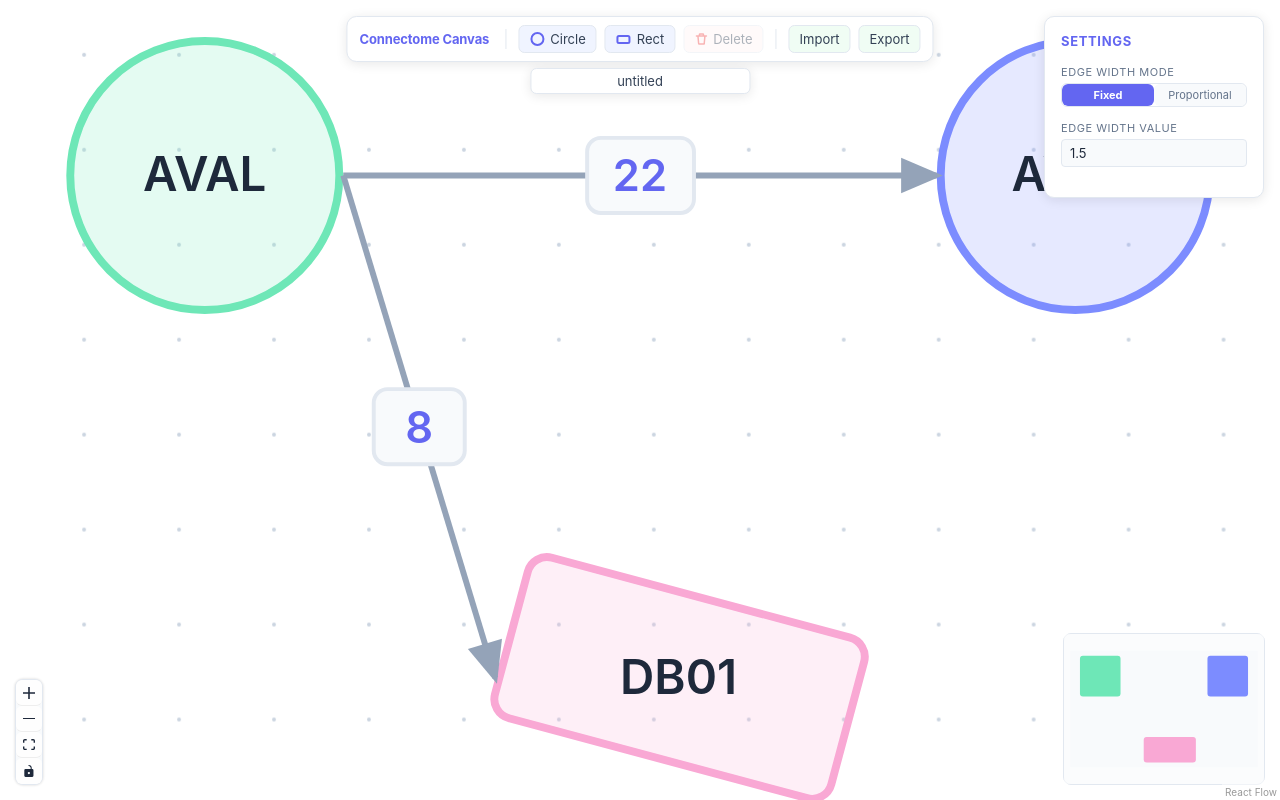
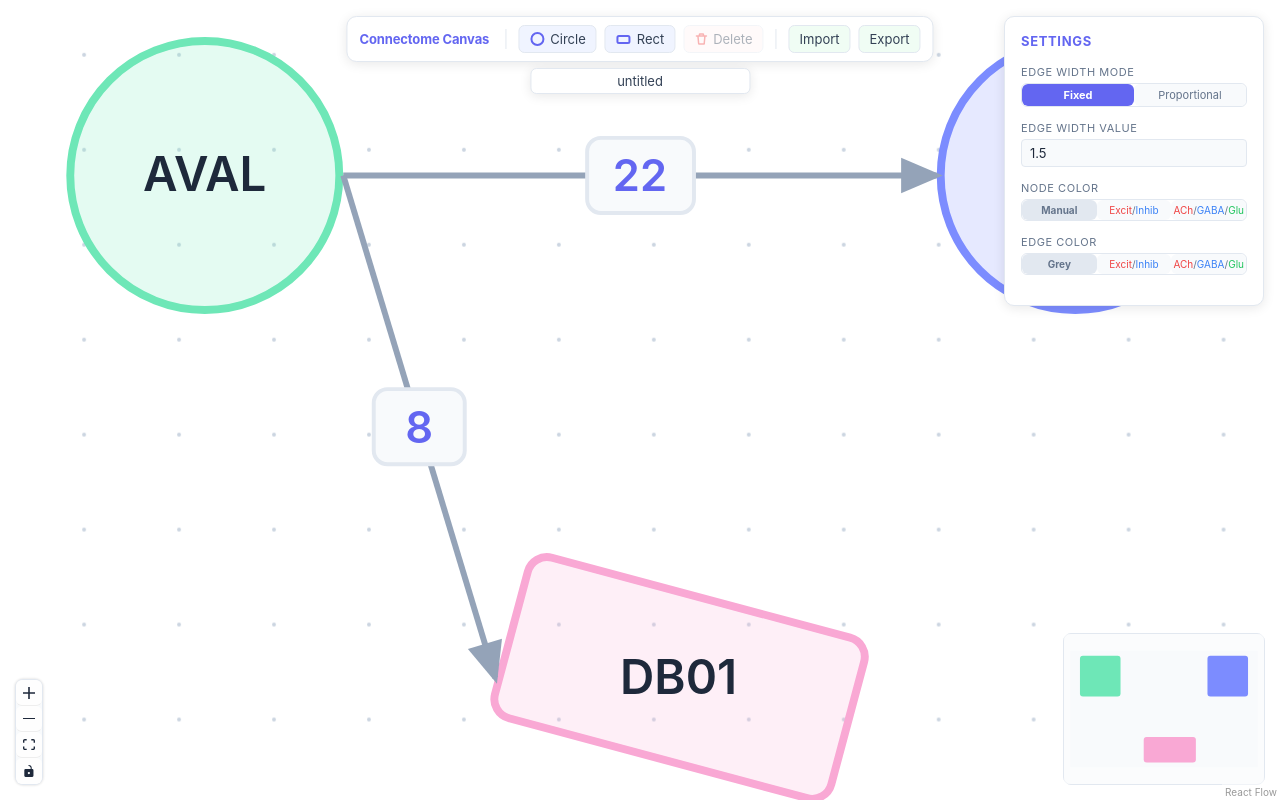
Before and after one commit to jasper-tms/connectome-canvas, a React (Vite) app: page / in a window 1280 px wide. Built offline with nearby package versions, Linux system fonts and the light colour scheme.

Commit message:
Add neurotransmitter property & option to color by NT or excit/inhib

```diff
--- a/src/App.tsx
+++ b/src/App.tsx
@@ -23,7 +23,8 @@ import ConnectionLine, { lastConnectionEndPos } from './components/ConnectionLin
 import Toolbar from './components/Toolbar';
 import PropertiesPanel from './components/PropertiesPanel';
 import ImportModal from './components/ImportModal';
-import type { NeuronNodeData, SynapseEdgeData, ControlPoint, GlobalSettings } from './types';
+import type { NeuronNodeData, SynapseEdgeData, ControlPoint, GlobalSettings, Neurotransmitter } from './types';
+import { ntColor } from './types';
 import {
   serializeCanvas,
   deserializeCanvas,
@@ -51,19 +52,19 @@ const INITIAL_NODES: Node[] = [
     id: nextId(),
     type: 'neuron',
     position: { x: 200, y: 200 },
-    data: { label: 'AVAL', color: '#6ee7b7', shape: 'circle', rotation: 0 } satisfies NeuronNodeData,
+    data: { label: 'AVAL', color: '#6ee7b7', shape: 'circle', neurotransmitter: 'Other', rotation: 0 } satisfies NeuronNodeData,
   },
   {
     id: nextId(),
     type: 'neuron',
     position: { x: 420, y: 200 },
-    data: { label: 'AVAR', color: '#7c8cff', shape: 'circle', rotation: 0 } satisfies NeuronNodeData,
+    data: { label: 'AVAR', color: '#7c8cff', shape: 'circle', neurotransmitter: 'Other', rotation: 0 } satisfies NeuronNodeData,
   },
   {
     id: nextId(),
     type: 'neuron',
     position: { x: 310, y: 340 },
-    data: { label: 'DB01', color: '#f9a8d4', shape: 'rectangle', rotation: 15 } satisfies NeuronNodeData,
+    data: { label: 'DB01', color: '#f9a8d4', shape: 'rectangle', neurotransmitter: 'Other', rotation: 15 } satisfies NeuronNodeData,
   },
 ];
 
@@ -96,6 +97,8 @@ export default function App() {
   const [globalSettings, setGlobalSettings] = useState<GlobalSettings>({
     edgeWidthMode: 'fixed',
     fixedEdgeWidth: 1.5,
+    nodeColorMode: 'manual',
+    edgeColorMode: 'grey',
   });
   const reactFlowWrapper = useRef<HTMLDivElement>(null);
 
@@ -107,11 +110,12 @@ export default function App() {
   const interactiveNodes = useMemo(
     () => nodes.map((n) => {
       const locked = !!(n.data as NeuronNodeData).locked;
+      const withSettings = { ...n, data: { ...n.data, globalSettings } };
       return locked
-        ? { ...n, selectable: false, draggable: false, connectable: false }
-        : n;
+        ? { ...withSettings, selectable: false, draggable: false, connectable: false }
+        : withSettings;
     }),
-    [nodes],
+    [nodes, globalSettings],
   );
 
   const lockedNodes = useMemo(
@@ -160,11 +164,15 @@ export default function App() {
   // Inject the callbacks into every edge's data
   const enrichedEdges = useMemo(
     () =>
-      edges.map((e) => ({
-        ...e,
-        data: { ...e.data, onControlPointsChange, onLabelPositionChange, onAngleChange, globalSettings },
-      })),
-    [edges, onControlPointsChange, onLabelPositionChange, onAngleChange, globalSettings],
+      edges.map((e) => {
+        const srcNode = nodes.find((n) => n.id === e.source);
+        const sourceNeurotransmitter: Neurotransmitter = (srcNode?.data as NeuronNodeData)?.neurotransmitter ?? 'Other';
+        return {
+          ...e,
+          data: { ...e.data, onControlPointsChange, onLabelPositionChange, onAngleChange, globalSettings, sourceNeurotransmitter },
+        };
+      }),
+    [edges, nodes, onControlPointsChange, onLabelPositionChange, onAngleChange, globalSettings],
   );
 
   const onSelectionChange = useCallback(({ nodes: sNodes, edges: sEdges }: { nodes: Node[]; edges: Edge[] }) => {
@@ -232,7 +240,7 @@ export default function App() {
       id,
       type: 'neuron',
       position: { x: 200 + Math.random() * 200, y: 200 + Math.random() * 200 },
-      data: { label: `N${id}`, color, shape, rotation: 0 } satisfies NeuronNodeData,
+      data: { label: `N${id}`, color, shape, neurotransmitter: 'Other', rotation: 0 } satisfies NeuronNodeData,
     };
     setNodes((nds) => [...nds, node]);
   }
@@ -365,7 +373,11 @@ export default function App() {
               border: '1px solid #e2e8f0',
               borderRadius: 8,
             }}
-            nodeColor={(n) => ((n.data as NeuronNodeData).color ?? '#94a3b8')}
+            nodeColor={(n) => {
+              const d = n.data as NeuronNodeData;
+              if (globalSettings.nodeColorMode === 'manual') return d.color ?? '#94a3b8';
+              return ntColor(d.neurotransmitter ?? 'Other', globalSettings.nodeColorMode);
+            }}
             maskColor="#ffffff80"
           />
         </ReactFlow>
--- a/src/components/PropertiesPanel.tsx
+++ b/src/components/PropertiesPanel.tsx
@@ -1,5 +1,5 @@
 import type { Node, Edge } from '@xyflow/react';
-import type { NeuronNodeData, SynapseEdgeData, GlobalSettings } from '../types';
+import type { NeuronNodeData, SynapseEdgeData, GlobalSettings, Neurotransmitter, NodeColorMode, EdgeColorMode } from '../types';
 
 interface Props {
   selectedNode: Node | null;
@@ -55,6 +55,22 @@ export default function PropertiesPanel({ selectedNode, selectedEdge, onUpdateNo
             />
           </Field>
         )}
+
+        <Field label="Node Color">
+          <ColorModeButtons
+            modes={COLOR_MODE_OPTIONS}
+            active={globalSettings.nodeColorMode}
+            onChange={(mode) => onUpdateGlobalSettings({ ...globalSettings, nodeColorMode: mode as NodeColorMode })}
+          />
+        </Field>
+
+        <Field label="Edge Color">
+          <ColorModeButtons
+            modes={EDGE_COLOR_MODE_OPTIONS}
+            active={globalSettings.edgeColorMode}
+            onChange={(mode) => onUpdateGlobalSettings({ ...globalSettings, edgeColorMode: mode as EdgeColorMode })}
+          />
+        </Field>
 
         {lockedNodes.length > 0 && (
           <>
@@ -113,6 +129,26 @@ export default function PropertiesPanel({ selectedNode, selectedEdge, onUpdateNo
             value={d.fontSize ?? 12}
             onChange={(e) => onUpdateNode(selectedNode.id, { fontSize: Math.min(48, Math.max(8, Number(e.target.value))) })}
           />
+        </Field>
+
+        <Field label="Neurotransmitter">
+          <select
+            value={d.neurotransmitter ?? 'Other'}
+            onChange={(e) => onUpdateNode(selectedNode.id, { neurotransmitter: e.target.value as Neurotransmitter })}
+            style={{
+              width: '100%',
+              padding: '4px 6px',
+              fontSize: 12,
+              borderRadius: 6,
+              border: '1px solid #e2e8f0',
+              background: '#f8fafc',
+              color: '#334155',
+            }}
+          >
+            {(['ACh', 'GABA', 'Glut', 'Other'] as const).map((nt) => (
+              <option key={nt} value={nt}>{nt}</option>
+            ))}
+          </select>
         </Field>
 
         <Field label="Color">
@@ -323,7 +359,7 @@ function Field({ label, children }: { label: string; children: React.ReactNode }
 }
 
 const panelStyle: React.CSSProperties = {
-  width: 220,
+  width: 260,
   position: 'absolute',
   top: 16,
   right: 16,
@@ -343,6 +379,48 @@ const headingStyle: React.CSSProperties = {
   textTransform: 'uppercase',
   letterSpacing: '0.05em',
 };
+
+function colorModeLabel(mode: string): React.ReactNode {
+  switch (mode) {
+    case 'excit/inhib':
+      return <><span style={{ color: '#ef4444' }}>Excit</span>/<span style={{ color: '#3b82f6' }}>Inhib</span></>;
+    case 'neurotransmitter':
+      return <><span style={{ color: '#ef4444' }}>ACh</span>/<span style={{ color: '#3b82f6' }}>GABA</span>/<span style={{ color: '#22c55e' }}>Glu</span></>;
+    default:
+      return mode.charAt(0).toUpperCase() + mode.slice(1);
+  }
+}
+
+const COLOR_MODE_OPTIONS = ['manual', 'excit/inhib', 'neurotransmitter'] as const;
+const EDGE_COLOR_MODE_OPTIONS = ['grey', 'excit/inhib', 'neurotransmitter'] as const;
+
+function ColorModeButtons({ modes, active, onChange }: { modes: readonly string[]; active: string; onChange: (mode: string) => void }) {
+  return (
+    <div style={{ display: 'flex', gap: 0, borderRadius: 6, overflow: 'hidden', border: '1px solid #e2e8f0' }}>
+      {modes.map((mode) => {
+        const isActive = active === mode;
+        return (
+          <button
+            key={mode}
+            onClick={() => onChange(mode)}
+            style={{
+              flex: 1,
+              padding: '4px 0',
+              fontSize: 10,
+              fontWeight: isActive ? 700 : 400,
+              background: isActive ? '#e2e8f0' : '#f8fafc',
+              color: '#64748b',
+              border: 'none',
+              cursor: 'pointer',
+            }}
+          >
+            {colorModeLabel(mode)}
+          </button>
+        );
+      })}
+    </div>
+  );
+}
 
 function LockedNodesList({ lockedNodes, onUnlockNode }: { lockedNodes: Node[]; onUnlockNode: (id: string) => void }) {
   return (
--- a/src/edges/SynapseEdge.tsx
+++ b/src/edges/SynapseEdge.tsx
@@ -1,6 +1,7 @@
 import { useCallback, useEffect, useRef, useState } from 'react';
 import { EdgeLabelRenderer, EdgeProps, useNodes, useReactFlow, useStore } from '@xyflow/react';
-import type { SynapseEdgeData, ControlPoint, GlobalSettings } from '../types';
+import type { SynapseEdgeData, ControlPoint, GlobalSettings, Neurotransmitter } from '../types';
+import { ntColor } from '../types';
 import { catmullRomToSvgPath, pointOnSpline, findNearestSegment, buildArcLengthTable, arcLengthToT, type Point } from '../utils/catmullRom';
 import { borderPoint, angleToNode } from '../utils/geometry';
 
@@ -38,7 +39,7 @@ export default function SynapseEdge({
   data,
   selected,
 }: EdgeProps) {
-  const edgeData = data as (SynapseEdgeData & { globalSettings?: GlobalSettings }) | undefined;
+  const edgeData = data as (SynapseEdgeData & { globalSettings?: GlobalSettings; sourceNeurotransmitter?: Neurotransmitter }) | undefined;
   const controlPoints = edgeData?.controlPoints ?? [];
   const synapseCount = edgeData?.synapseCount ?? 0;
   const gs = edgeData?.globalSettings;
@@ -46,6 +47,11 @@ export default function SynapseEdge({
     ? Math.max(0.5, Math.min(12, synapseCount * 0.15))
     : (gs?.fixedEdgeWidth ?? 1.5);
   const edgeWidthSelected = edgeWidth + 1;
+  const edgeColorMode = gs?.edgeColorMode ?? 'grey';
+  const sourceNt = edgeData?.sourceNeurotransmitter ?? 'Other';
+  const baseEdgeColor = edgeColorMode === 'grey'
+    ? '#94a3b8'
+    : ntColor(sourceNt, edgeColorMode);
   const onControlPointsChange = edgeData?.onControlPointsChange;
   const onAngleChange = edgeData?.onAngleChange;
 
@@ -141,7 +147,7 @@ export default function SynapseEdge({
   })();
   const arrowAngle = Math.atan2(targetY - arrowBasePoint.y, targetX - arrowBasePoint.x);
   const arrowHalf = Math.max(4.5, activeWidth * 1.5);
-  const arrowColor = selected ? '#6366f1' : '#94a3b8';
+  const arrowColor = selected ? '#6366f1' : baseEdgeColor;
   const baseCX = targetX - arrowLen * Math.cos(arrowAngle);
   const baseCY = targetY - arrowLen * Math.sin(arrowAngle);
 
@@ -305,7 +311,7 @@ export default function SynapseEdge({
       <path
         d={pathD}
         fill="none"
-        stroke={selected ? '#6366f1' : '#94a3b8'}
+        stroke={selected ? '#6366f1' : baseEdgeColor}
         strokeWidth={activeWidth}
         style={{ pointerEvents: 'none' }}
       />
--- a/src/nodes/NeuronNode.tsx
+++ b/src/nodes/NeuronNode.tsx
@@ -1,5 +1,6 @@
 import { Handle, Position, NodeProps, useConnection, useEdges } from '@xyflow/react';
-import type { NeuronNodeData } from '../types';
+import type { NeuronNodeData, GlobalSettings } from '../types';
+import { ntColor } from '../types';
 
 /**
  * Module-level map that stores the most recent connection-start angle (in degrees)
@@ -13,8 +14,12 @@ export const pendingAngles = new Map<string, number>();
 const BORDER_ZONE = 4;
 
 export default function NeuronNode({ id, data, selected }: NodeProps) {
-  const nodeData = data as NeuronNodeData;
-  const { label, color, shape, rotation, locked, fontSize } = nodeData;
+  const nodeData = data as NeuronNodeData & { globalSettings?: GlobalSettings };
+  const { label, color: manualColor, shape, rotation, locked, fontSize, neurotransmitter, globalSettings: gs } = nodeData;
+  const nodeColorMode = gs?.nodeColorMode ?? 'manual';
+  const color = nodeColorMode === 'manual'
+    ? manualColor
+    : ntColor(neurotransmitter ?? 'Other', nodeColorMode);
   const connection = useConnection();
   const isConnecting = connection.inProgress;
   const edges = useEdges();
--- a/src/types.ts
+++ b/src/types.ts
@@ -1,4 +1,19 @@
 export type NeuronShape = 'circle' | 'rectangle' | 'arrow';
+export type Neurotransmitter = 'ACh' | 'GABA' | 'Glut' | 'Other';
+export type NodeColorMode = 'manual' | 'excit/inhib' | 'neurotransmitter';
+export type EdgeColorMode = 'grey' | 'excit/inhib' | 'neurotransmitter';
+
+export function ntColor(nt: Neurotransmitter, mode: 'excit/inhib' | 'neurotransmitter'): string {
+  if (mode === 'excit/inhib') {
+    return nt === 'ACh' ? '#ef4444' : nt === 'Other' ? '#94a3b8' : '#3b82f6';
+  }
+  switch (nt) {
+    case 'ACh': return '#ef4444';
+    case 'GABA': return '#3b82f6';
+    case 'Glut': return '#22c55e';
+    default: return '#94a3b8';
+  }
+}
 
 export interface ControlPoint {
   x: number;
@@ -9,6 +24,7 @@ export interface NeuronNodeData {
   label: string;
   color: string;
   shape: NeuronShape;
+  neurotransmitter: Neurotransmitter;
   rotation: number; // degrees, used for rectangle orientation
   radius?: number;  // for circle nodes, default 35
   width?: number;   // for rectangle nodes, default 90
@@ -33,6 +49,8 @@ export interface SynapseEdgeData {
 export interface GlobalSettings {
   edgeWidthMode: 'fixed' | 'proportional';
   fixedEdgeWidth: number; // stroke width in fixed mode (default 1.5)
+  nodeColorMode: NodeColorMode;
+  edgeColorMode: EdgeColorMode;
 }
 
 // Plain serializable canvas state
@@ -42,6 +60,7 @@ export interface SerializedNode {
   position: { x: number; y: number };
   label: string;
   color: string;
+  neurotransmitter?: Neurotransmitter;
   rotation: number;
   radius?: number;
   width?: number;
--- a/src/utils/serialize.ts
+++ b/src/utils/serialize.ts
@@ -18,6 +18,7 @@ export function serializeCanvas(nodes: Node[], edges: Edge[], projectName?: stri
     if ((d.shape === 'rectangle' || d.shape === 'arrow') && d.height !== undefined) node.height = d.height;
     if (d.fontSize !== undefined) node.fontSize = d.fontSize;
     if (d.locked) node.locked = true;
+    if (d.neurotransmitter && d.neurotransmitter !== 'Other') node.neurotransmitter = d.neurotransmitter;
     return node;
   });
 
@@ -52,6 +53,7 @@ export function deserializeCanvas(state: CanvasState): { nodes: Node[]; edges: E
       label: n.label,
       color: n.color,
       shape: n.shape,
+      neurotransmitter: n.neurotransmitter ?? 'Other',
       rotation: n.rotation ?? 0,
     };
     if (n.radius !== undefined) data.radius = n.radius;
```
